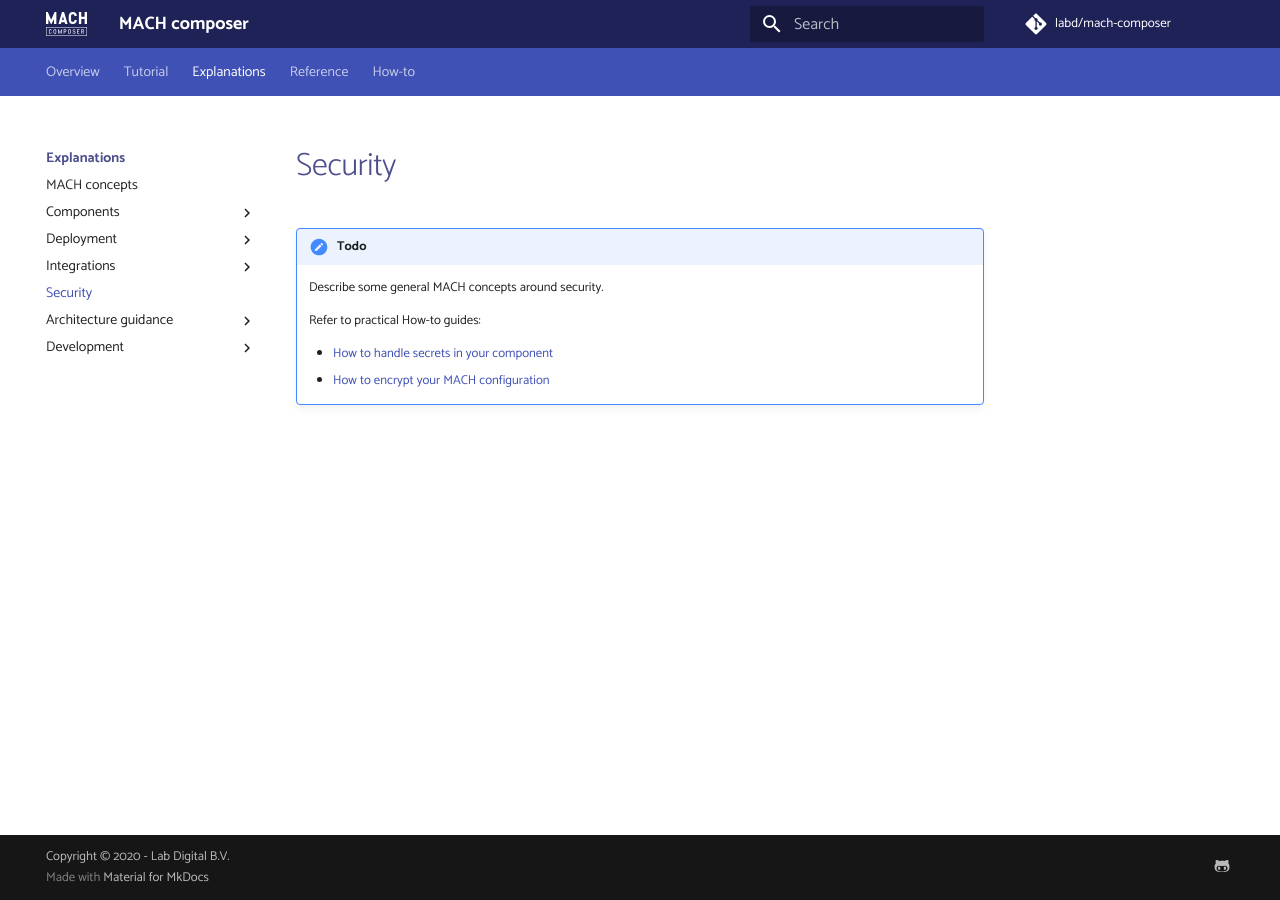
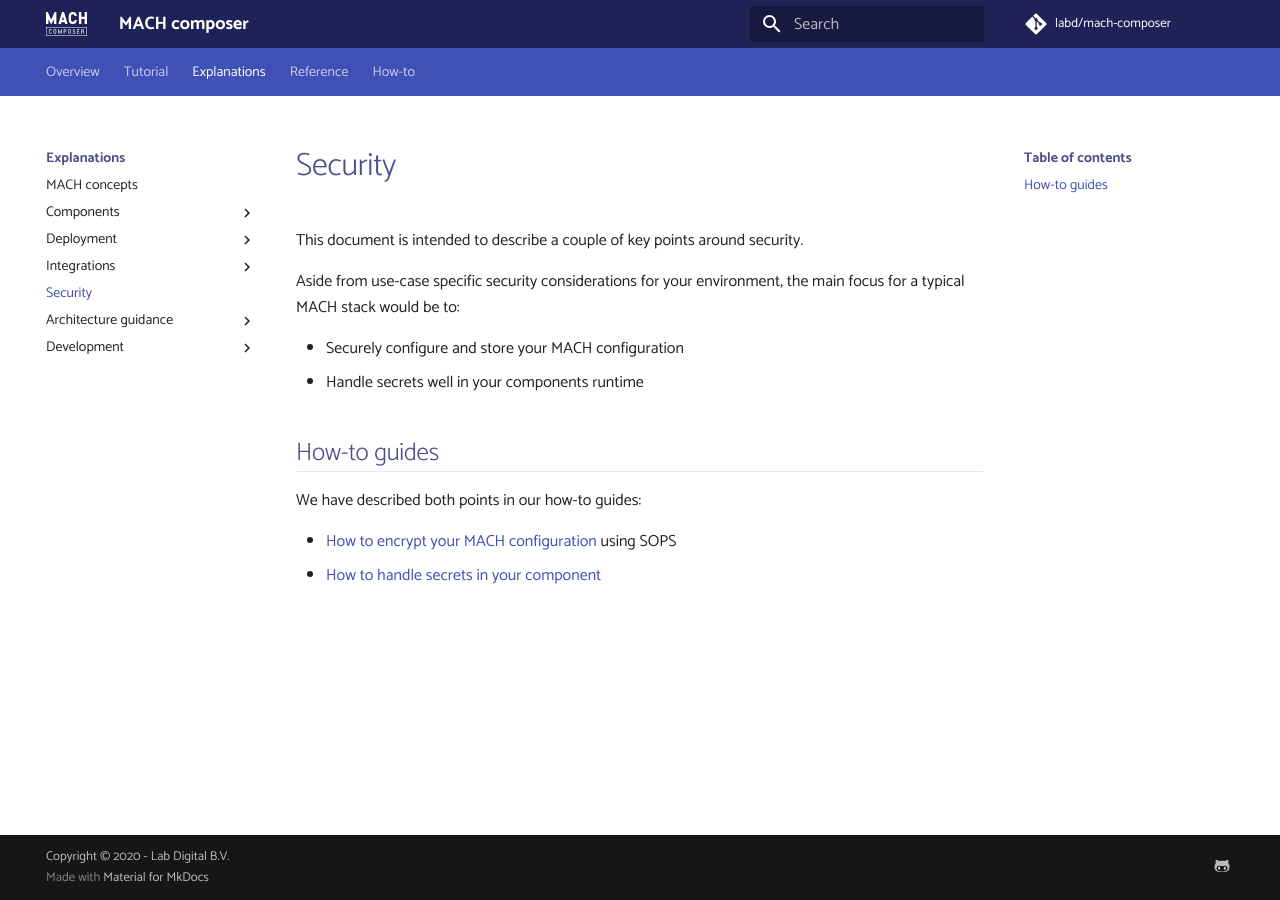
Before and after one commit to mach-composer/mach-composer-cli, an MkDocs documentation site: the page built from docs/src/topics/security.md, in a window 1280 px wide. Built offline with MkDocs 1.6.1 and Material for MkDocs 9.7.7, drawn with Linux system fonts in a browser that asks for light colours; a script that is not in the unit is left out; comment, search, counter and statistics services are not loaded.

Commit message:
Link to security how-tos from security topic

```diff
--- a/docs/src/topics/security.md
+++ b/docs/src/topics/security.md
@@ -1,9 +1,15 @@
 # Security
 
-!!! Todo
-    Describe some general MACH concepts around security.
+This document is intended to describe a couple of key points around security.
 
-    Refer to practical How-to guides:
+Aside from use-case specific security considerations for your environment, the main focus for a typical MACH stack would be to:
 
-    - [How to handle secrets in your component](../howto/security/handle-secrets.md)
-    - [How to encrypt your MACH configuration](../howto/security/encrypt.md)
+- Securely configure and store your MACH configuration
+- Handle secrets well in your components runtime
+
+## How-to guides
+
+We have described both points in our how-to guides:
+
+- [How to encrypt your MACH configuration](../howto/security/encrypt.md) using SOPS
+- [How to handle secrets in your component](../howto/security/handle-secrets.md)
```
